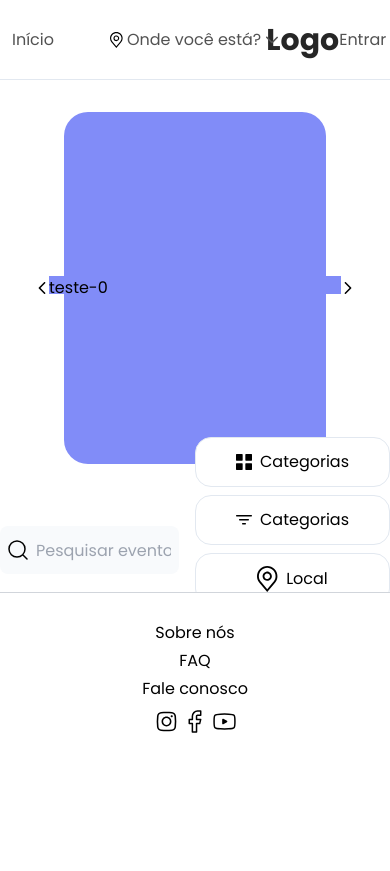
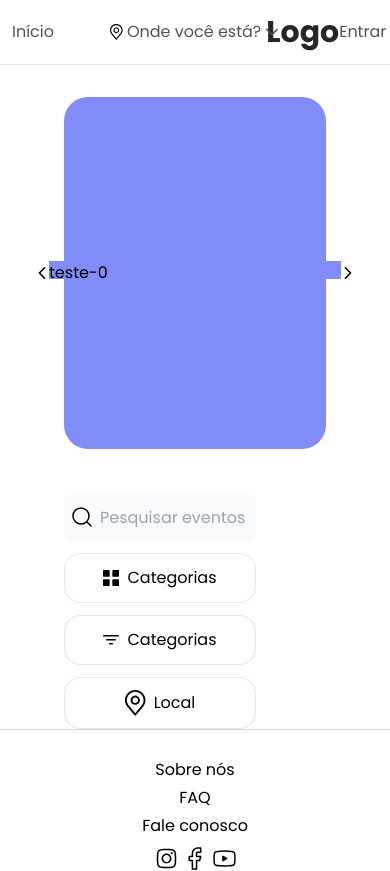
Before and after one commit to labtech-udf/labtech-react-app, a React (Vite) app: page / in a window 390 px wide. Shown: the top 871 px of the page. Before the commit the page ends 844 px from the top, so only its background shows below. Built offline with nearby package versions, Linux system fonts and the light colour scheme.

Commit message:
fix responsividade

```diff
--- a/src/components/HomeFiltros/index.tsx
+++ b/src/components/HomeFiltros/index.tsx
@@ -7,9 +7,9 @@ import spotIcon from "@assets/icons/spot-icon.svg";
 
 export function HomeFiltros() {
   return (
-    <div className="w-full h-32 pt-11 flex items-center gap-4">
+    <div className="w-64 sm:w-full pt-11 pl-16 flex items-center gap-3 flex-wrap">
       <div className="w-72 h-12 bg-slate-50 flex items-center gap-2 rounded-lg px-2 py-3">
-        <img src={searchIcon} alt="" />
+        <img src={searchIcon} alt=""/>
         <input
           type="text"
           placeholder="Pesquisar eventos"
@@ -17,27 +17,24 @@ export function HomeFiltros() {
         />
       </div>
 
-      <div className="w-2/4 flex items-center gap-2 flex-wrap">
-        <div className="w-64 bg-white border border-slate-200 flex items-center justify-center gap-2 rounded-2xl px-2 py-3 cursor-pointer">
-          <img src={categoryIcon} alt="" />
+      <div
+        className="w-64 bg-white border border-slate-200 flex items-center justify-center gap-2 rounded-2xl px-2 py-3 cursor-pointer">
+        <img src={categoryIcon} alt=""/>
         <span>Categorias</span>
       </div>
 
-        <div className="w-64 bg-white border border-slate-200 flex items-center justify-center gap-2 rounded-2xl px-2 py-3 cursor-pointer">
-          <img src={filterIcon} alt="" />
+      <div
+        className="w-64 bg-white border border-slate-200 flex items-center justify-center gap-2 rounded-2xl px-2 py-3 cursor-pointer">
+        <img src={filterIcon} alt=""/>
         <span>Categorias</span>
       </div>
 
-        <div className="w-64 bg-white border border-slate-200 flex items-center justify-center gap-2 rounded-2xl px-2 py-3 cursor-pointer">
-          <img src={spotIcon} alt="" />
+      <div
+        className="w-64 bg-white border border-slate-200 flex items-center justify-center gap-2 rounded-2xl px-2 py-3 cursor-pointer">
+        <img src={spotIcon} alt=""/>
         <span>Local</span>
       </div>
 
-        <div className="w-64 bg-white border border-slate-200 flex items-center justify-center gap-2 rounded-2xl px-2 py-3 cursor-pointer">
-          <img src={filterIcon} alt="" />
-          <span>Categorias</span>
-        </div>
-      </div>
     </div>
   );
 }
--- a/src/pages/Home/index.tsx
+++ b/src/pages/Home/index.tsx
@@ -6,9 +6,9 @@ import { Footer } from "@components/Footer";
 
 export function Home() {
   return (
-    <section className="w-full flex flex-col justify-between">
+    <section className="w-full flex flex-col justify-between h-screen">
       <Header />
-      <div className="h-full">
+      <div className="h-screen">
         <div className="px-16 pt-8 w-full h-96">
           <HomeCarrosel />
         </div>
```
Lines whose indentation alone changed are shown as unchanged.
